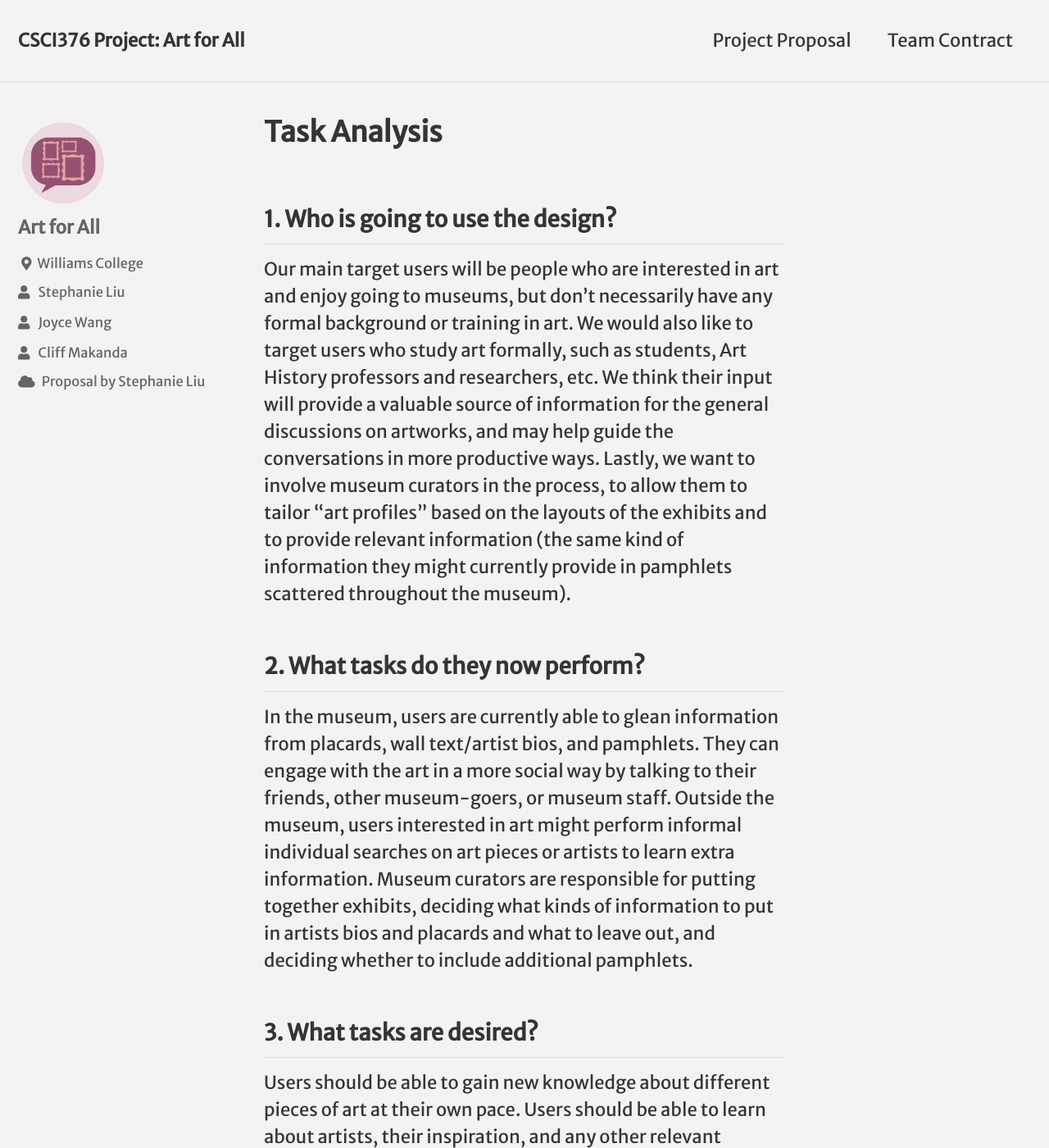
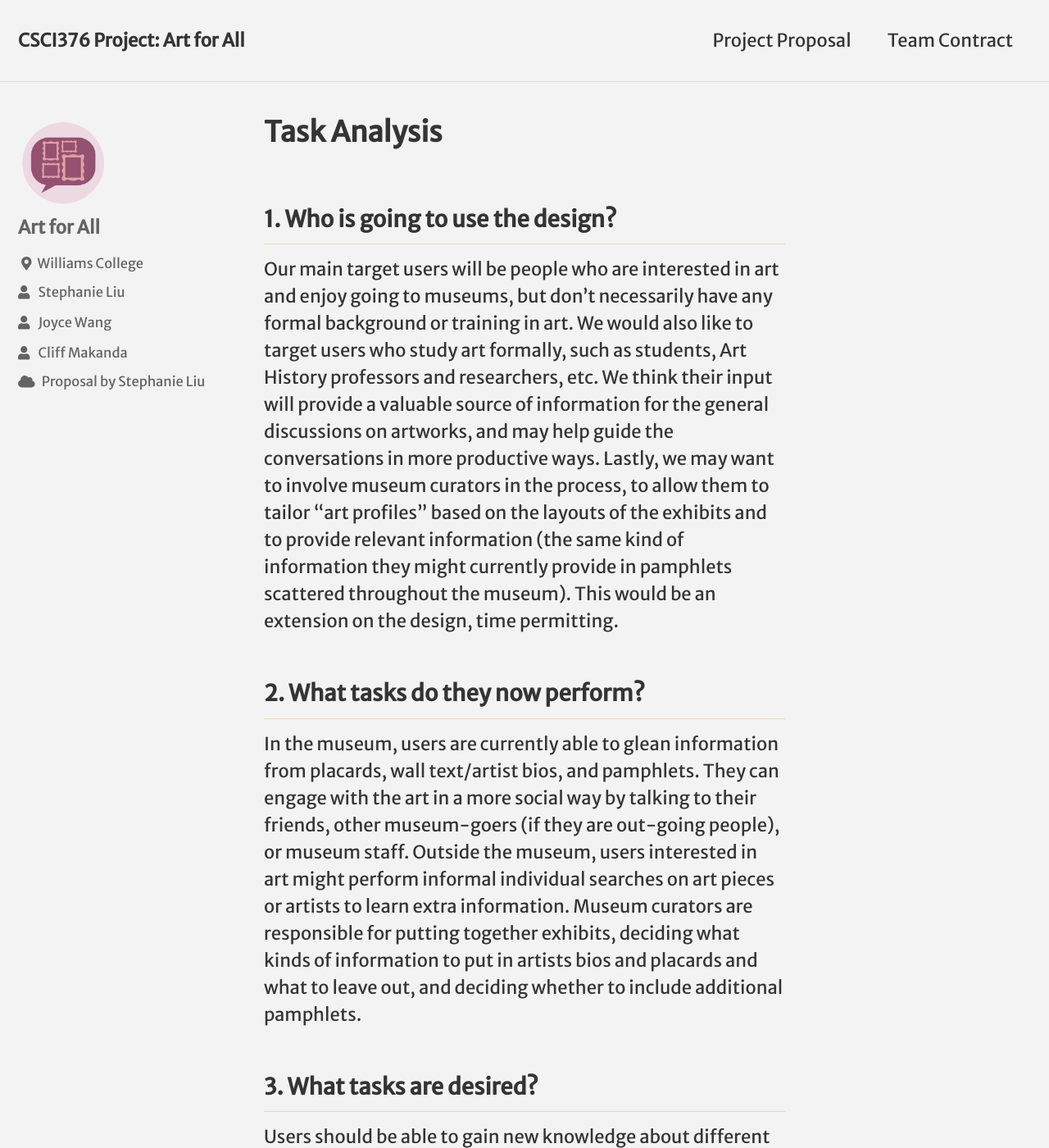
Before and after one commit to sliuu/hciproject, a Jekyll site: the page built from _posts/2018-02-28-task-analysis.md, in a window 1280 px wide and 1400 px high. Shown: the whole window at 82% size. Built offline with Jekyll 4.4.1, drawn with Linux system fonts in a browser that asks for light colours; nearby versions of some CDN libraries; some web fonts are replaced; some of the changed text lies outside the part shown.

Commit message:
Update 2018-02-28-task-analysis.md

```diff
--- a/_posts/2018-02-28-task-analysis.md
+++ b/_posts/2018-02-28-task-analysis.md
@@ -4,24 +4,34 @@
 ---
 
 ## 1. Who is going to use the design?
-Our main target users will be people who are interested in art and enjoy going to museums, but don’t necessarily have any formal background or training in art. We would also like to target users who study art formally, such as students, Art History professors and researchers, etc. We think their input will provide a valuable source of information for the general discussions on artworks, and may help guide the conversations in more productive ways. Lastly, we want to involve museum curators in the process, to allow them to tailor “art profiles” based on the layouts of the exhibits and to provide relevant information (the same kind of information they might currently provide in pamphlets scattered throughout the museum).
+Our main target users will be people who are interested in art and enjoy going to museums, but don’t necessarily have any formal background or training in art. We would also like to target users who study art formally, such as students, Art History professors and researchers, etc. We think their input will provide a valuable source of information for the general discussions on artworks, and may help guide the conversations in more productive ways. Lastly, we may want to involve museum curators in the process, to allow them to tailor “art profiles” based on the layouts of the exhibits and to provide relevant information (the same kind of information they might currently provide in pamphlets scattered throughout the museum). This would be an extension on the design, time permitting.
+
 ## 2. What tasks do they now perform?
-In the museum, users are currently able to glean information from placards, wall text/artist bios, and pamphlets. They can engage with the art in a more social way by talking to their friends, other museum-goers, or museum staff. Outside the museum, users interested in art might perform informal individual searches on art pieces or artists to learn extra information. Museum curators are responsible for putting together exhibits, deciding what kinds of information to put in artists bios and placards and what to leave out, and deciding whether to include additional pamphlets.
+In the museum, users are currently able to glean information from placards, wall text/artist bios, and pamphlets. They can engage with the art in a more social way by talking to their friends, other museum-goers (if they are out-going people), or museum staff. Outside the museum, users interested in art might perform informal individual searches on art pieces or artists to learn extra information. Museum curators are responsible for putting together exhibits, deciding what kinds of information to put in artists bios and placards and what to leave out, and deciding whether to include additional pamphlets.
+
 ## 3. What tasks are desired?
 Users should be able to gain new knowledge about different pieces of art at their own pace. Users should be able to learn about artists, their inspiration, and any other relevant information about the piece. Users should be able to comment on artworks, read about others’ perspectives, and reply to others’ comments to spark a conversation. Users should be able to individualize their experience and feel personally connected to the art. This could mean being able to save artworks as “favorites,” or something else. Curators should be able to update information about exhibits, remove intolerant comments, provide helpful background information, and engage with the users themselves.
+
 ## 4. How are the tasks learned?
 Because our product will be in the form of a mobile/web application, the learning process for users should be relatively straightforward. We will try to make the interface similar to other social interfaces to make the adoption very seamless. However, because this is an app for all ages, the tasks may also be learned at the museum (museum staff could be trained to teach a basic outline of how to use the app, if needed). If the museum curator aspect gets more complicated, learning will be at the design level (e.g. a short tutorial at the beginning).
+
 ## 5. Where are the tasks performed?
-The main focus will be users navigating museums, but there are additional use cases where the user might want to look back on exhibits he’s viewed in the past and comment on them, so we don’t restrict location. In addition, users may want to use the data as a resource for learning outside the museum. Curators will naturally be performing tasks at the museum or in their offices when planning out new exhibits.
+The main focus will be users using the app while navigating museums, but there are additional use cases where the user might want to look back on exhibits he’s viewed in the past and comment on them, so we don’t restrict location. In addition, users may want to use the data as a resource for learning outside the museum. Curators will naturally be performing tasks at the museum or in their offices when planning out new exhibits.
+
 ## 6. What is the relationship between the person and data?
 Because this is an online forum and we would like to limit intolerant behavior, comments will be public and linked to the person’s profile, but we will collect limited data about the person, and only as much as the user is willing to provide (we will not require much). The data regarding user comments should persist at least throughout the lifetime of the exhibit, and may be archived after. The data the museum curator provides (through background information, pictures, etc.) can be controlled by the curator herself, and she may archive or delete the data as she sees fit. Data should be updated frequently to bring up the newest comments and spark ongoing conversation.
+
 ## 7. What other tools does the person have?
 Placards and pamphlets throughout museums are the current tools people have to learn new information about art and artists in museums. In addition, they have museum staff and other museum-goers to talk to. To establish individual relationships with art, users currently can buy postcards at museum gift shops as memorabilia of their favorite works. To learn additional information, users can also look up background information on artists or exhibits on their phone, but this may be a rather inefficient way of finding the relevant information.
+
 ## 8. How do people communicate with each other?
-Users will be able to leave comments, similar to comments sections in other social places (like Reddit, Youtube, etc.). They will be able to reply to others’ comments, start new comments, and read others’ perspectives. Users who have studied art formally will play a special role in this conversation, and may help guide the discussion or else inform the discussion with relevant background.
+Users will be able to leave comments, similar to comments sections in other social places (like Reddit, Youtube, etc.). They will be able to reply to others’ comments, start new comment threads, and read others’ perspectives. Users who have studied art formally will play a special role in this conversation, and may help guide the discussion or else inform the discussion with relevant background.
+
 ## 9. How often are the tasks performed?
 From our survey data, people seem to visit museums once a month to once a year, and this is when we’d expect people to perform the tasks most often. For museum curators, exhibits change frequently and the curators may want to regularly catch up with how users are reacting to their different exhibits.
+
 ## 10. What are the time constraints on the tasks?
 There aren’t any hard constraints on the tasks here, but since people spend limited time at a museum, they will likely not spend too much time on each individual “art profile.” How much time they do choose to spend will depend on the complexity of the art piece to the user and how interested the user is in that particular work. For the museum curators, there also won’t be any hard constraints, but we imagine they will want to be able to complete their tasks quickly and smoothly.
+
 ## 11. What happens when things go wrong?
 Fake news (spreading of false information masquerading as facts), conversations devolving into mere speculations rather than a genuine understanding of the art, and intolerant behavior or hate speech that is unproductive and uninformative (trolls).
```
